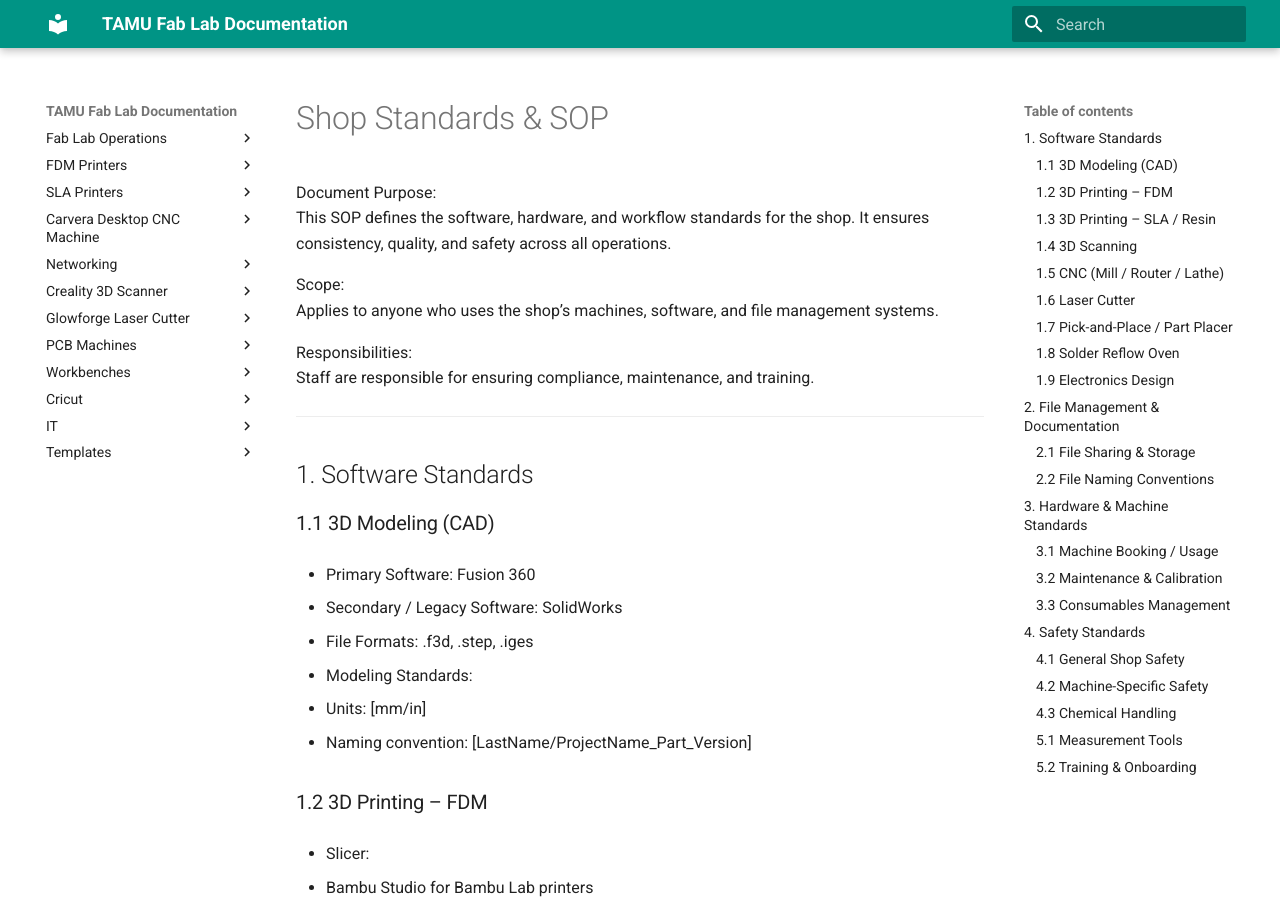
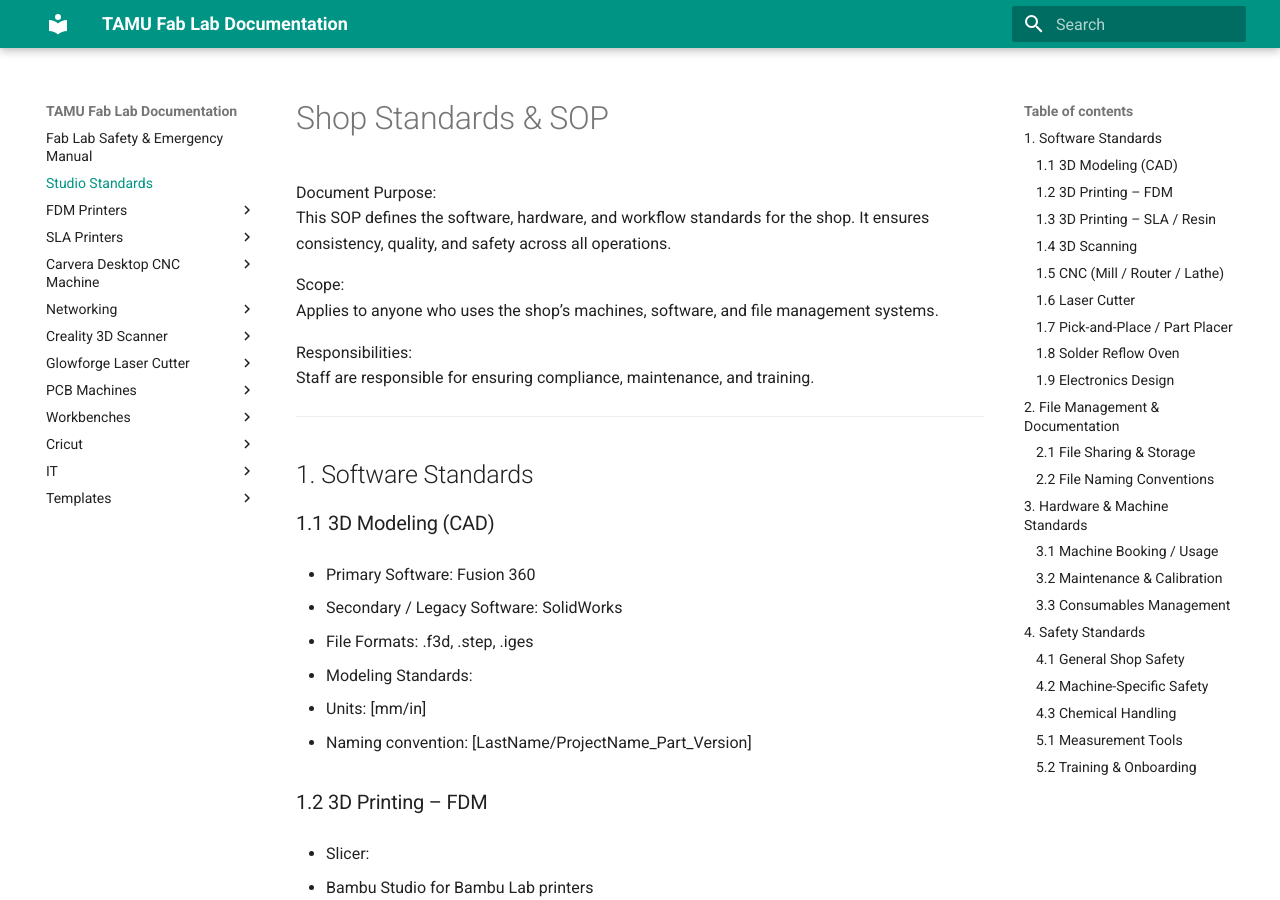
Before and after one commit to Yocracra/TFL-Doc-Migration-TEST, an MkDocs documentation site: the page built from docs/Studio Standards.md, in a window 1280 px wide and 900 px high. Built offline with MkDocs 1.6.1 and Material for MkDocs 9.7.7, drawn with Linux system fonts in a browser that asks for light colours.

Commit message:
Refactor navigation structure: remove unnecessary nesting for Fab Lab Safety & Emergency Manual and Studio Standards

```diff
--- a/mkdocs.yml
+++ b/mkdocs.yml
@@ -43,9 +43,8 @@ extra_javascript:
   - https://unpkg.com/@google/model-viewer/dist/model-viewer.min.js
 
 nav:
-  - "Fab Lab Operations":
-      - "Fab Lab Safety & Emergency Manual": "Fab Lab Safety & Emergency Manual.md"
-      - "Studio Standards": "Studio Standards.md"
+  - "Fab Lab Safety & Emergency Manual": "Fab Lab Safety & Emergency Manual.md"
+  - "Studio Standards": "Studio Standards.md"
   - "FDM Printers":
       - "Bambu Labs X1C 3D Printer":
           - "Operations & Safety Manuals":
```
